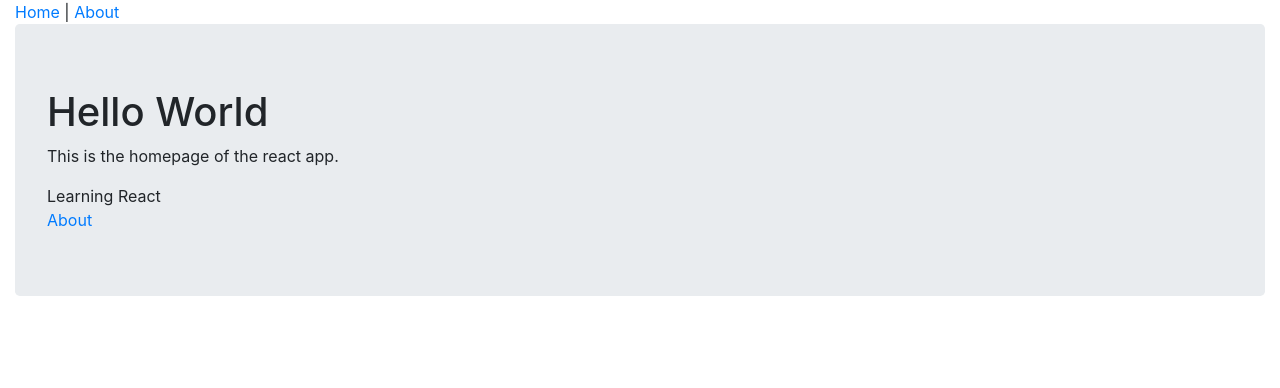
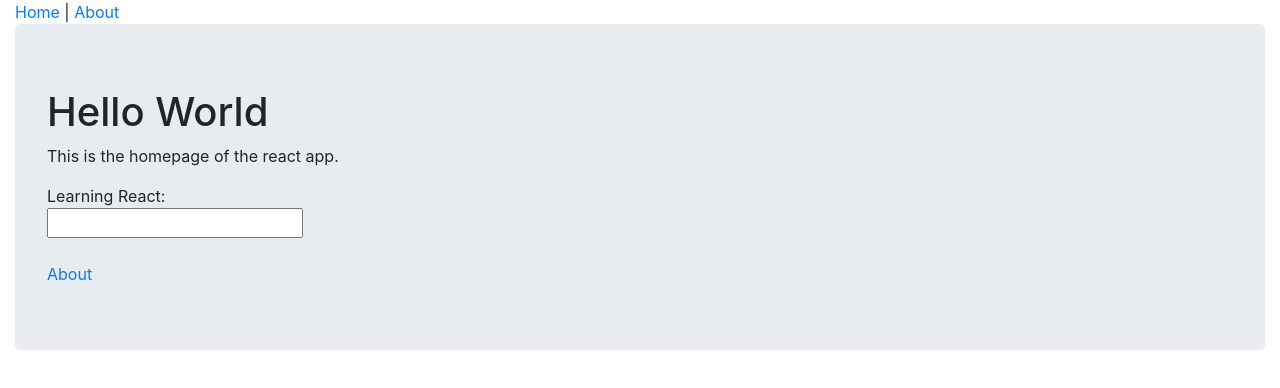
Before and after one commit to Afshintm/react-app1, a React (Create React App) app: page / in a window 1280 px wide. Shown: the top 388 px of the page. Built offline with nearby package versions, Linux system fonts and the light colour scheme.

Commit message:
add onChange method to change the state on input text change event

```diff
--- a/src/components/CoursesPage.js
+++ b/src/components/CoursesPage.js
@@ -2,9 +2,27 @@ import React from "react";
 class CoursesPages extends React.Component {
   constructor(props) {
     super(props);
+    this.state = { title: "" };
+    this.onChange = this.onChange.bind(this);
   }
+
+  //   onChange = (event) => {
+  //     this.setState({ title: event.target.value });
+  //   };
+
+  onChange = function (event) {
+    this.setState({ title: event.target.value });
+  };
   render() {
-    return <span>{this.props.name}</span>;
+    return (
+      <div>
+        <span>
+          {this.props.name}:{this.state.title}
+        </span>
+        <br />
+        <input value={this.state.title} onChange={this.onChange}></input>
+      </div>
+    );
   }
 }
 export default CoursesPages;
```
